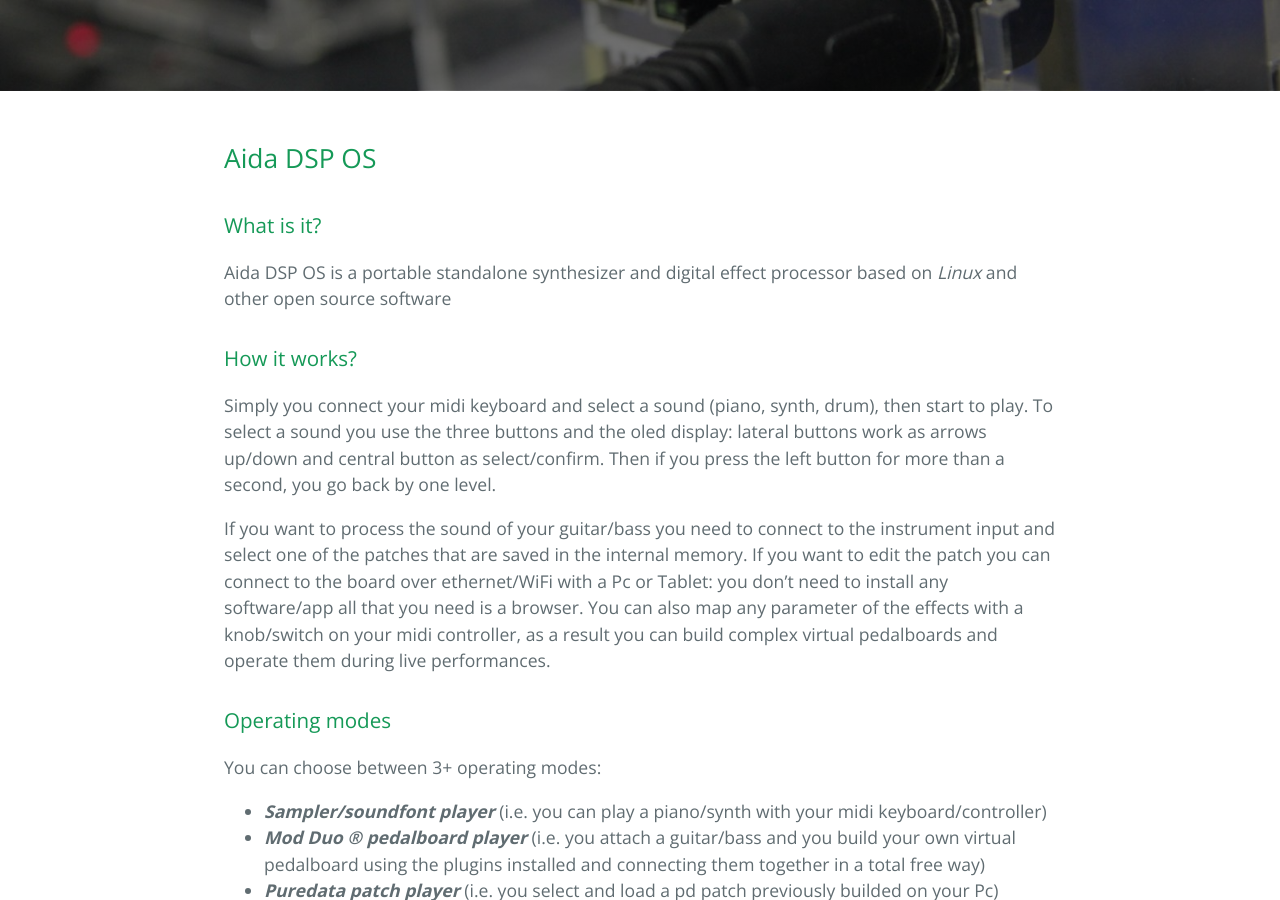
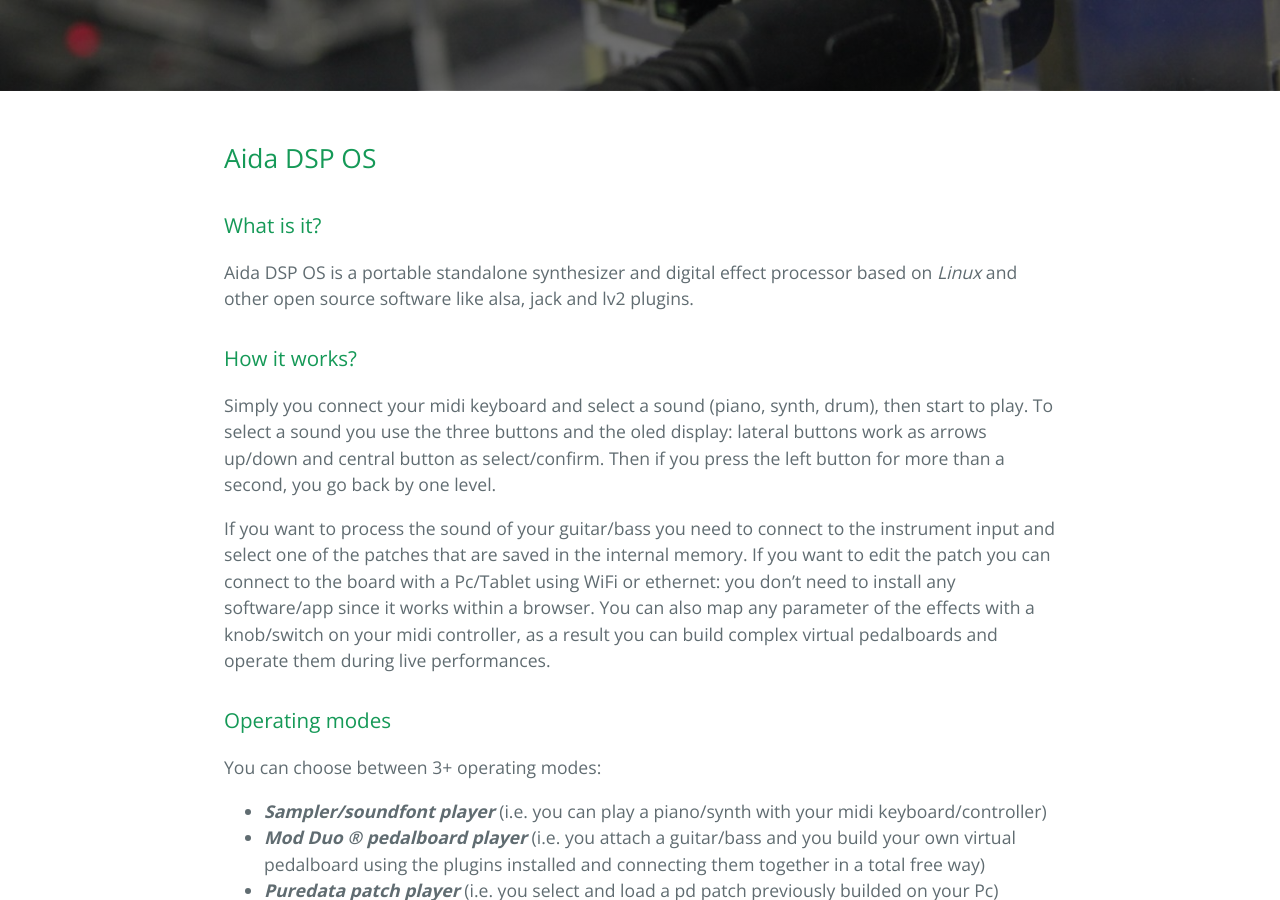
Before and after one commit to AidaDSP/AidaDSP.github.io, a Jekyll site: the page built from aida_dsp_os.md, in a window 1280 px wide and 900 px high, scrolled down 282 px. Built offline with Jekyll 4.4.1, drawn with Linux system fonts in a browser that asks for light colours.

Commit message:
Adjusted content

```diff
--- a/aida_dsp_os.md
+++ b/aida_dsp_os.md
@@ -16,7 +16,7 @@ order: 0
 
 ### What is it?
 
-Aida DSP OS is a portable standalone synthesizer and digital effect processor based on _Linux_ and other open source software
+Aida DSP OS is a portable standalone synthesizer and digital effect processor based on _Linux_ and other open source software like alsa, jack and lv2 plugins.
 
 ### How it works?
 
@@ -25,8 +25,8 @@ and the oled display: lateral buttons work as arrows up/down and central button
 a second, you go back by one level.
 
 If you want to process the sound of your guitar/bass you need to connect to the instrument input and select one of the patches that are saved in the
-internal memory. If you want to edit the patch you can connect to the board over ethernet/WiFi with a Pc or Tablet: you don't need to install
-any software/app all that you need is a browser. You can also map any parameter of the effects with a knob/switch on your midi controller, as a result
+internal memory. If you want to edit the patch you can connect to the board with a Pc/Tablet using WiFi or ethernet: you don't need to install
+any software/app since it works within a browser. You can also map any parameter of the effects with a knob/switch on your midi controller, as a result
 you can build complex virtual pedalboards and operate them during live performances.
 
 ### Operating modes
```
